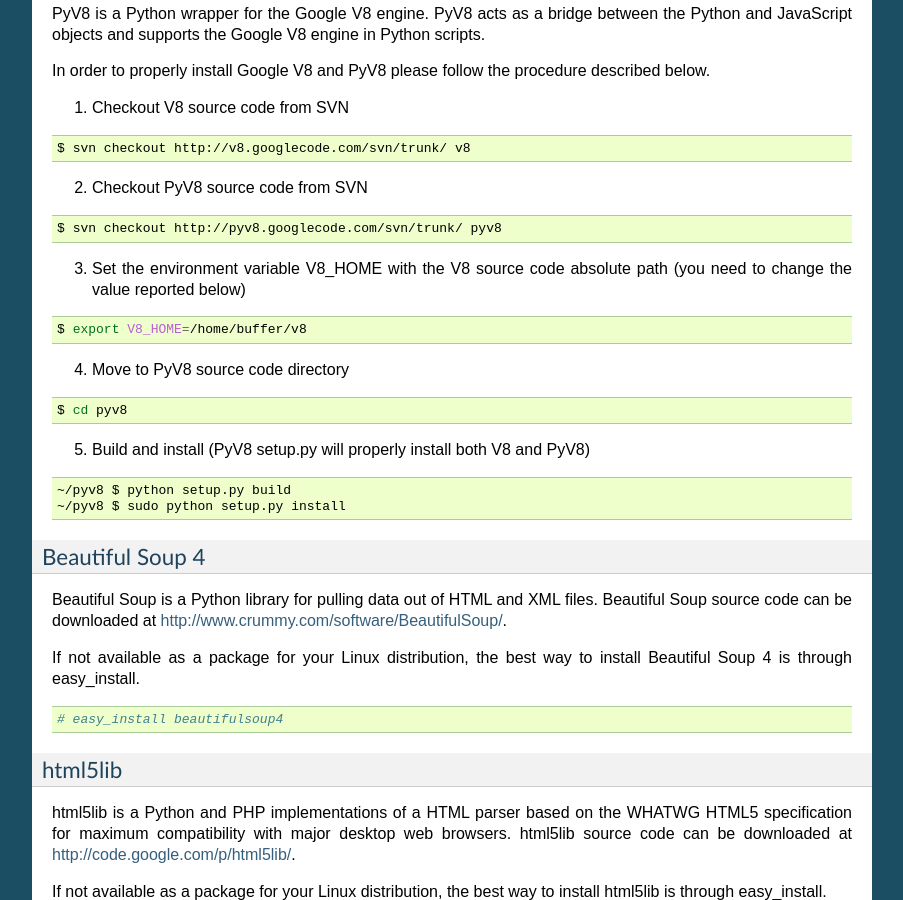
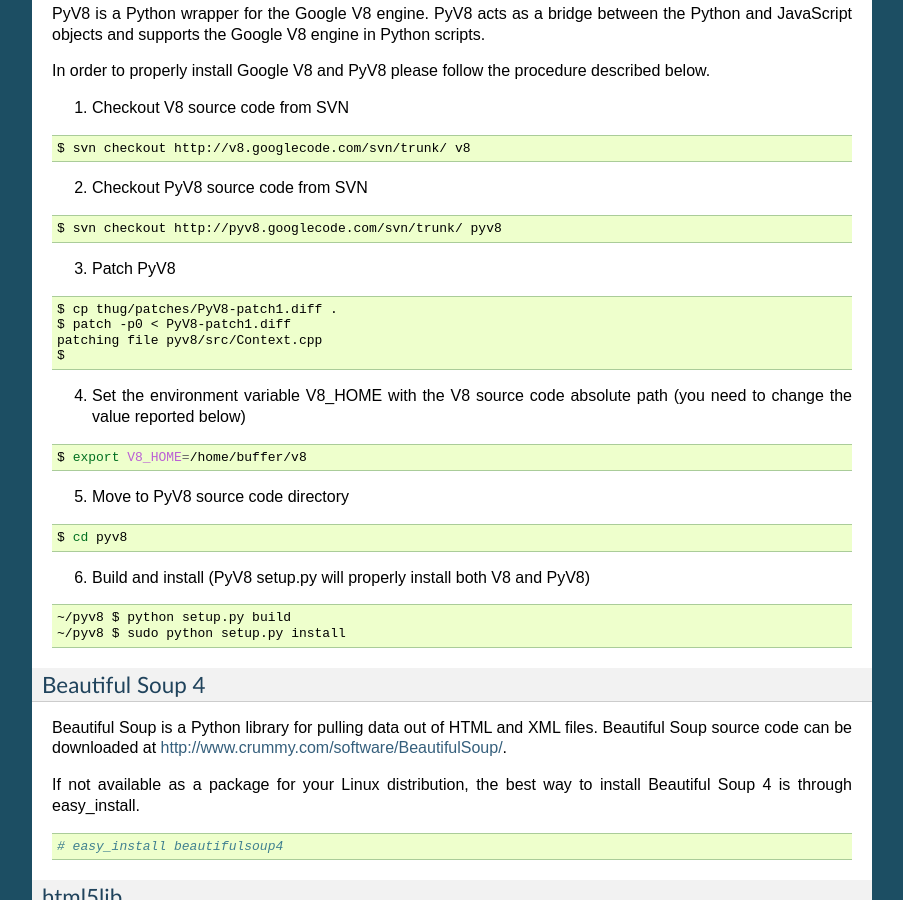
Before and after one commit to buffer/thug, a Sphinx documentation site: the page built from doc/source/build.rst, in a window 1280 px wide and 900 px high, scrolled down 1003 px. Shown: the whole window, without its empty margins (198-1101 px from the left). Built offline with Sphinx 7.4.7, drawn with Linux system fonts in a browser that asks for light colours.

Commit message:
PyV8 patch

```diff
--- a/doc/source/build.rst
+++ b/doc/source/build.rst
@@ -71,20 +71,29 @@
 
         $ svn checkout http://pyv8.googlecode.com/svn/trunk/ pyv8
 
-3. Set the environment variable V8_HOME with the V8 source code
+3. Patch PyV8
+
+.. code-block:: sh
+
+	$ cp thug/patches/PyV8-patch1.diff .
+	$ patch -p0 < PyV8-patch1.diff
+	patching file pyv8/src/Context.cpp
+	$
+
+4. Set the environment variable V8_HOME with the V8 source code
    absolute path (you need to change the value reported below)
 
 .. code-block:: sh
 
         $ export V8_HOME=/home/buffer/v8
 
-4. Move to PyV8 source code directory
+5. Move to PyV8 source code directory
 
 .. code-block:: sh
 
         $ cd pyv8
 
-5. Build and install (PyV8 setup.py will properly install both V8
+6. Build and install (PyV8 setup.py will properly install both V8
    and PyV8)
 
 .. code-block:: sh
```
Also changed, not shown: README.md (+10 -3 lines), 1 other file.
